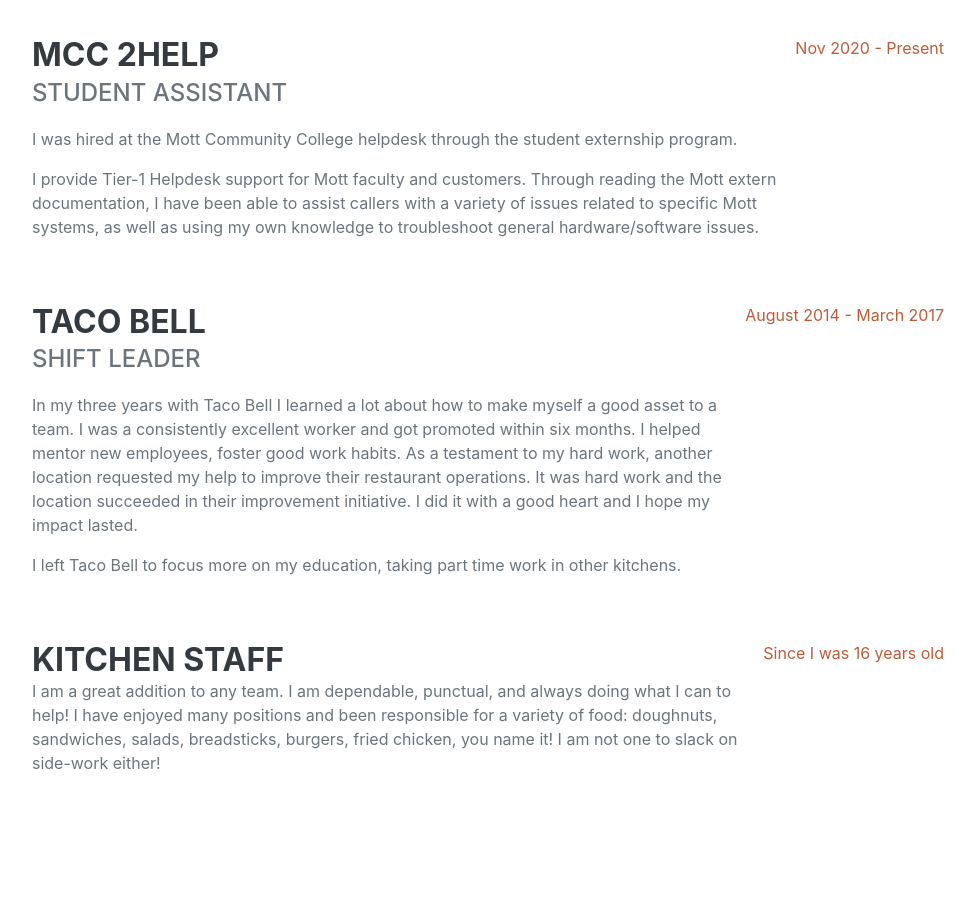
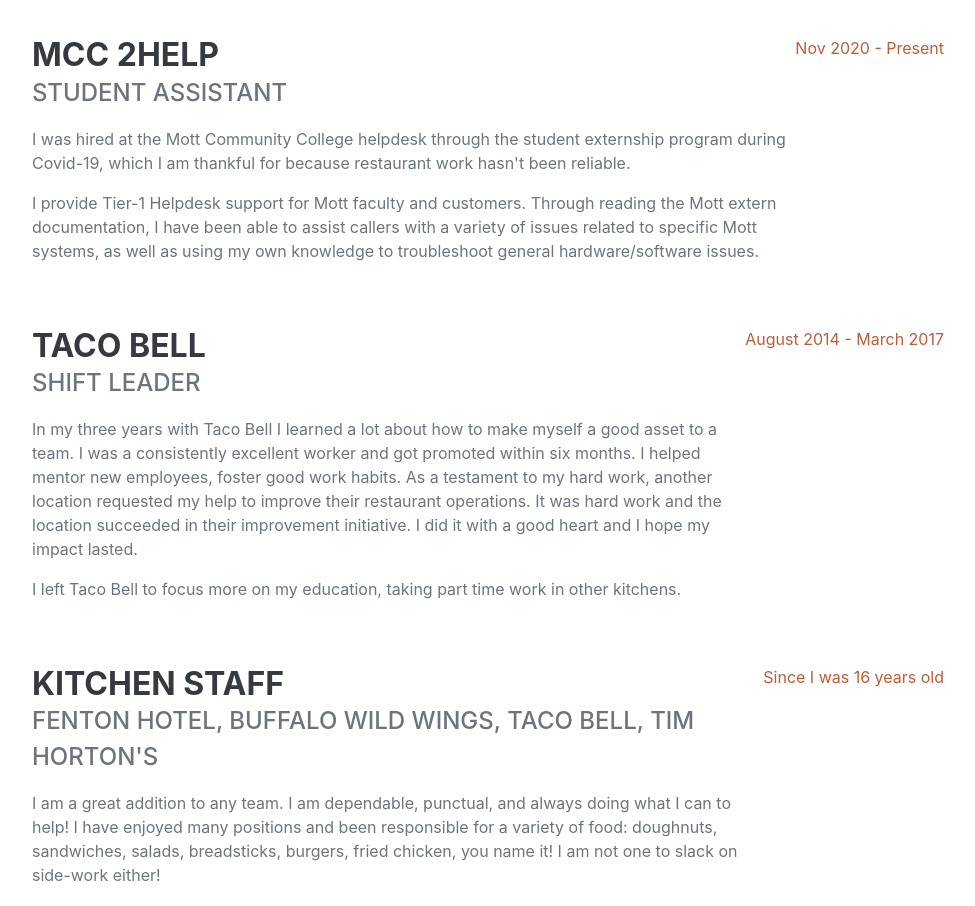
Before and after one commit to swensko/swensko.github.io, a plain HTML site: page index.html in a window 1280 px wide. Shown: the part 960-1866 px from the top of the page, without its empty margins (288-1263 px from the left). Drawn offline with nearby package versions, Linux system fonts and the light colour scheme; a web font is replaced by a local one.

Commit message:
Update index.html

```diff
--- a/index.html
+++ b/index.html
@@ -58,7 +58,7 @@
                         <div class="flex-grow-1">
                             <h3 class="mb-0">MCC 2HELP</h3>
                             <div class="subheading mb-3">Student Assistant</div>
-                            <p>I was hired at the Mott Community College helpdesk through the student externship program.</p>
+                            <p>I was hired at the Mott Community College helpdesk through the student externship program during Covid-19, which I am thankful for because restaurant work hasn't been reliable.</p>
                             <p>I provide Tier-1 Helpdesk support for Mott faculty and customers. Through reading the Mott extern documentation, I have been able to assist callers with a variety of issues related to specific Mott systems, as well as using my own knowledge to troubleshoot general hardware/software issues.</p>
                         </div>
                         <div class="flex-shrink-0"><span class="text-primary">Nov 2020 - Present</span></div>
@@ -75,6 +75,7 @@
                     <div class="d-flex flex-column flex-md-row justify-content-between mb-5">
                         <div class="flex-grow-1">
                             <h3 class="mb-0">Kitchen Staff</h3>
+                            <div class="subheading mb-3">Fenton Hotel, Buffalo Wild Wings, Taco Bell, Tim Horton's</div>
                             <p>I am a great addition to any team. I am dependable, punctual, and always doing what I can to help!  I have enjoyed many positions and been responsible for a variety of food: doughnuts, sandwiches, salads, breadsticks, burgers, fried chicken, you name it! I am not one to slack on side-work either!</p>
                         </div>
                         <div class="flex-shrink-0"><span class="text-primary">Since I was 16 years old</span></div>
```
